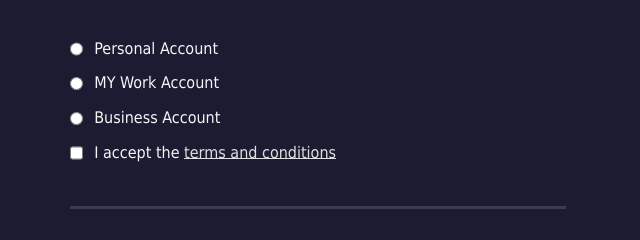
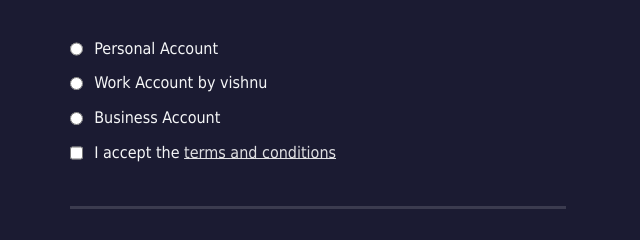
Before and after one commit to vishnubhargavi/SampleSite, a plain HTML site: page Index.html in a window 1280 px wide. Shown: the part 487-727 px from the top of the page, 322-962 px from the left. Drawn offline with Linux system fonts and the light colour scheme.

Commit message:
Update Index.html

```diff
--- a/Index.html
+++ b/Index.html
@@ -16,7 +16,7 @@
       </fieldset>
       <fieldset>
         <label><input type="radio" name="account-type" class="inline" /> Personal Account</label>
-        <label><input type="radio" name="account-type" class="inline" /> MY Work Account</label>
+        <label><input type="radio" name="account-type" class="inline" /> Work Account by vishnu</label>
         <label><input type="radio" name="account-type" class="inline" /> Business Account</label>
         <label>
           <input type="checkbox" name="terms" class="inline" required /> I accept the <a href="https://www.freecodecamp.org/news/terms-of-service/">terms and conditions</a>
```
